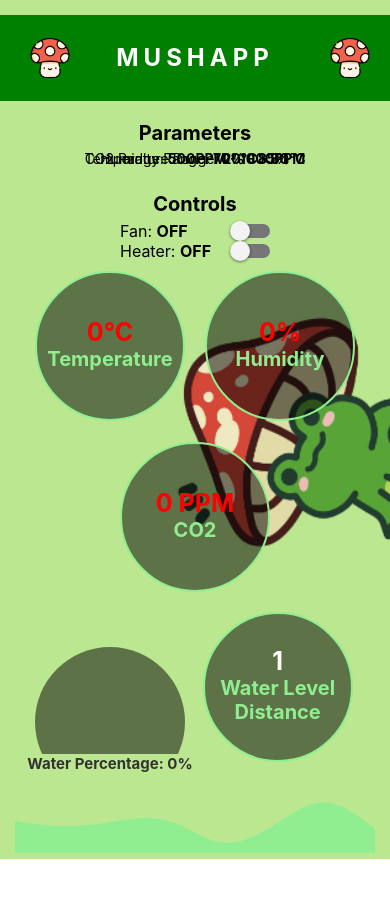
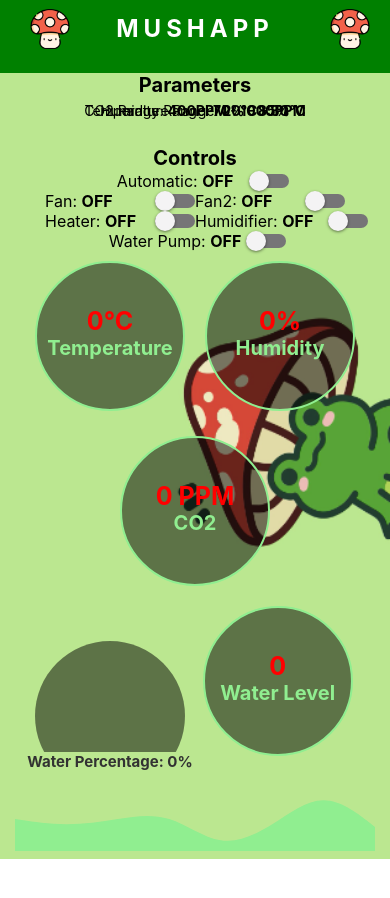
Before and after one commit to ErvieJohn/mushapp, a React Native app: screen / in a window 390 px wide. Shown: the top 898 px of the page. Built offline with nearby package versions, Linux system fonts and the light colour scheme; no server answers; the database is empty.

Commit message:
Added automatic and manual function

```diff
--- a/App.js
+++ b/App.js
@@ -47,6 +47,49 @@ const App = () => {
     setIsHeaterEnable(!isHeaterEnable);
   };
 
+  // FAN2
+  const [isFan2Enable, setIsFan2Enable] = useState(false);
+  const toggleFan2Switch = () => {
+    set(ref(db, 'fan2'), !isFan2Enable);
+    setIsFan2Enable(!isFan2Enable);
+  };
+
+  // HUMIDIFIER
+  const [isHumidifierEnable, setIsHumidifierEnable] = useState(false);
+  const toggleHumidifierSwitch = () => {
+    set(ref(db, 'humidifier'), !isHumidifierEnable);
+    setIsHumidifierEnable(!isHumidifierEnable);
+  };
+
+  // WATER PUMP
+  const [isWaterPumpEnable, setIsWaterPumpEnable] = useState(false);
+  const toggleWaterPumpSwitch = () => {
+    set(ref(db, 'waterPump'), !isWaterPumpEnable);
+    setIsWaterPumpEnable(!isWaterPumpEnable);
+  };
+
+  // Automatic and Manual
+  const [isAutomaticEnable, setIsAutomaticEnable] = useState(false);
+  const toggleAutomaticSwitch = () => {
+    set(ref(db, 'auto'), !isAutomaticEnable);
+    setIsAutomaticEnable(!isAutomaticEnable);
+
+    set(ref(db, 'fan'), false);
+    setIsFanEnable(false);
+
+    set(ref(db, 'heater'), false);
+    setIsHeaterEnable(false);
+
+    set(ref(db, 'fan2'), false);
+    setIsFan2Enable(false);
+
+    set(ref(db, 'humidifier'), false);
+    setIsHumidifierEnable(false);
+
+    set(ref(db, 'waterPump'), false);
+    setIsWaterPumpEnable(false);
+  };
+
   useEffect(() => {
     const data = ref(db);
 
@@ -61,6 +104,18 @@ const App = () => {
 
       // HEATER
       setIsHeaterEnable(snapshot.val().heater);
+
+      // FAN2
+      setIsFan2Enable(snapshot.val().fan2);
+
+      // HUMIDIFIER
+      setIsHumidifierEnable(snapshot.val().humidifier);
+
+      // WATER PUMP
+      setIsWaterPumpEnable(snapshot.val().waterPump);
+
+      // Automatic
+      setIsAutomaticEnable(snapshot.val().auto);
 
       setLowTemp(val => {
         if (snapshot.val().temp < val || val === 0) {
@@ -108,13 +163,13 @@ const App = () => {
 
   }, [db]);
 
-  useEffect(()=> {
-    if(water >= 13){
-      setModalVisible(true)
-    }else{
-      setModalVisible(false)
-    }
-  }, [water])
+  // useEffect(()=> {
+  //   if(water >= 13){
+  //     setModalVisible(true)
+  //   }else{
+  //     setModalVisible(false)
+  //   }
+  // }, [water])
 
   return (
     <View
@@ -134,9 +189,9 @@ const App = () => {
             justifyContent: "space-between",
             paddingHorizontal: 20,
             alignContent: "center",
-            marginTop: 30,
+            // marginTop: 20,
             backgroundColor: "green",
-            marginBottom: 20,
+            // marginBottom: 5,
             width: screenWidth
           }}
         >
@@ -214,13 +269,32 @@ const App = () => {
           <Text>CO2 Range: </Text>
 
           <Text style={{ color: "black", fontWeight: "bold" }}>
-            500PPM - 1000PPM
+            400PPM - 1000PPM
           </Text>
         </View>
 
         <View>
-          <Text style={{fontSize: 20, fontWeight: "bold", marginBottom: 5}}>Controls</Text>
+          <Text style={{fontSize: 20, fontWeight: "bold", marginBottom: 1}}>Controls</Text>
         </View>
+
+        <View style={{ flexDirection: "row", alignItems: "center", justifyContent: "space-between" }}>
+            <View style={{flexDirection: "row", marginRight: "10%"}}>
+              <Text style={{fontSize: 16}}>Automatic: </Text>
+              <Text style={{ color: isAutomaticEnable ? "blue" : "black", fontWeight: "bold", fontSize: 16}}>
+                {isAutomaticEnable ? "ON" : "OFF"}
+              </Text>
+            </View>
+
+            <Switch
+              trackColor={{false: '#767577', true: '#81b0ff'}}
+              thumbColor={isAutomaticEnable ? '#f5dd4b' : '#f4f3f4'}
+              ios_backgroundColor="#3e3e3e"
+              onValueChange={toggleAutomaticSwitch}
+              value={isAutomaticEnable}
+            />
+          </View>
+
+        <View style={{flexDirection: "row", maxWidth: 300, minWidth: 300, display: isAutomaticEnable ? "none" : "flex"}}>
           {/* Controls view */}
           <View style={{flexDirection: "column", maxWidth: 150, minWidth: 150}}>
             {/* FAN */}
@@ -238,6 +312,7 @@ const App = () => {
                 ios_backgroundColor="#3e3e3e"
                 onValueChange={toggleFanSwitch}
                 value={isFanEnable}
+                disabled={isAutomaticEnable}
               />
             </View>
 
@@ -256,9 +331,71 @@ const App = () => {
                 ios_backgroundColor="#3e3e3e"
                 onValueChange={toggleHeaterSwitch}
                 value={isHeaterEnable}
+                disabled={isAutomaticEnable}
               />
             </View>
           </View>
+
+          <View style={{flexDirection: "column", maxWidth: 150, minWidth: 150}}>
+            {/* FAN2 */}
+            <View style={{ flexDirection: "row", alignItems: "center", justifyContent: "space-between" }}>
+              <View style={{flexDirection: "row", marginRight: "10%"}}>
+                <Text style={{fontSize: 16}}>Fan2: </Text>
+                <Text style={{ color: isFan2Enable ? "blue" : "black", fontWeight: "bold", fontSize: 16}}>
+                  {isFan2Enable ? "ON" : "OFF"}
+                </Text>
+              </View>
+
+              <Switch
+                trackColor={{false: '#767577', true: '#81b0ff'}}
+                thumbColor={isFan2Enable ? '#f5dd4b' : '#f4f3f4'}
+                ios_backgroundColor="#3e3e3e"
+                onValueChange={toggleFan2Switch}
+                value={isFan2Enable}
+                disabled={isAutomaticEnable}
+              />
+            </View>
+
+            {/* Humidifier */}
+            <View style={{ flexDirection: "row", alignItems: "center", justifyContent: "space-between" }}>
+              <View style={{flexDirection: "row", marginRight: "10%"}}>
+                <Text style={{fontSize: 16}}>Humidifier: </Text>
+                <Text style={{ color: isHumidifierEnable ? "blue" : "black", fontWeight: "bold", fontSize: 16}}>
+                  {isHumidifierEnable ? "ON" : "OFF"}
+                </Text>
+              </View>
+
+              <Switch
+                trackColor={{false: '#767577', true: '#81b0ff'}}
+                thumbColor={isHumidifierEnable ? '#f5dd4b' : '#f4f3f4'}
+                ios_backgroundColor="#3e3e3e"
+                onValueChange={toggleHumidifierSwitch}
+                value={isHumidifierEnable}
+                disabled={isAutomaticEnable}
+              />
+            </View>
+          </View>
+
+
+        </View>
+        <View style={{ flexDirection: "row", alignItems: "center", justifyContent: "space-between", display: isAutomaticEnable ? "none" : "flex"}}>
+          <View style={{flexDirection: "row", marginRight: "3%"}}>
+            <Text style={{fontSize: 16}}>Water Pump: </Text>
+            <Text style={{ color: isWaterPumpEnable ? "blue" : "black", fontWeight: "bold", fontSize: 16}}>
+              {isWaterPumpEnable ? "ON" : "OFF"}
+            </Text>
+          </View>
+
+          <Switch
+            trackColor={{false: '#767577', true: '#81b0ff'}}
+            thumbColor={isWaterPumpEnable ? '#f5dd4b' : '#f4f3f4'}
+            ios_backgroundColor="#3e3e3e"
+            onValueChange={toggleWaterPumpSwitch}
+            value={isWaterPumpEnable}
+            disabled={isAutomaticEnable}
+          />
+        </View>
+
 
 
         <View
@@ -267,11 +404,11 @@ const App = () => {
             flexDirection: "row",
           }}
         >
-          <CircleText text="Temperature" value={temp+"°C"} onRed={temp < 20 || temp > 30 ? "" : "red"}/>
-          <CircleText text="Humidity" value={humidity+"%"} onRed={humidity < 70 || humidity > 85 ? "" : "red"} />
+          <CircleText text="Temperature" value={temp+"°C"} onRed={temp < 20 || temp > 30 ? "red" : ""}/>
+          <CircleText text="Humidity" value={humidity+"%"} onRed={humidity < 70 || humidity > 85 ? "red" : ""} />
 
         </View>
-        <CircleText text="CO2" value={co2+" PPM"} onRed={co2 < 500 || co2 > 1000 ? "" : "red"}  />
+        <CircleText text="CO2" value={co2+" PPM"} onRed={co2 < 400 || co2 > 1000 ? "red" : ""}  />
 
 
         <View
@@ -281,8 +418,8 @@ const App = () => {
           }}
         >
 
-        <LiquidGauge percentage={Math.round(water / 15 * 100)} onRed={water < 18 ? "#0099ff" : "red"}/>
-        <CircleText text="Water Level Distance" value={water === 0 ? 1 : water}  onRed={water < 18 ? "red" : ""} />
+        <LiquidGauge percentage={water > 1 && water <= 19 ? Math.round(water / 19 * 100) : 0} onRed={water < 6 || water > 14 ? "red" : "#0099ff"}/>
+        <CircleText text="Water Level" value={water > 1 && water <= 19 ? water : 0}  onRed={water < 6 || water > 12 ? "red" : ""} />
 
 
         </View>
--- a/CircleText.js
+++ b/CircleText.js
@@ -4,7 +4,7 @@ import { View, Text, StyleSheet } from "react-native";
 const CircleText = ({ text, value, onRed }) => {
   return (
     <View style={styles.circle} >
-      <Text style={onRed === "red" ? styles.textValue : styles.redValue}>{value}</Text>
+      <Text style={onRed === "red" ? styles.redValue : styles.textValue}>{value}</Text>
       <Text style={styles.text}>{text}</Text>
     </View>
   );
```
Lines whose indentation alone changed are shown as unchanged.
